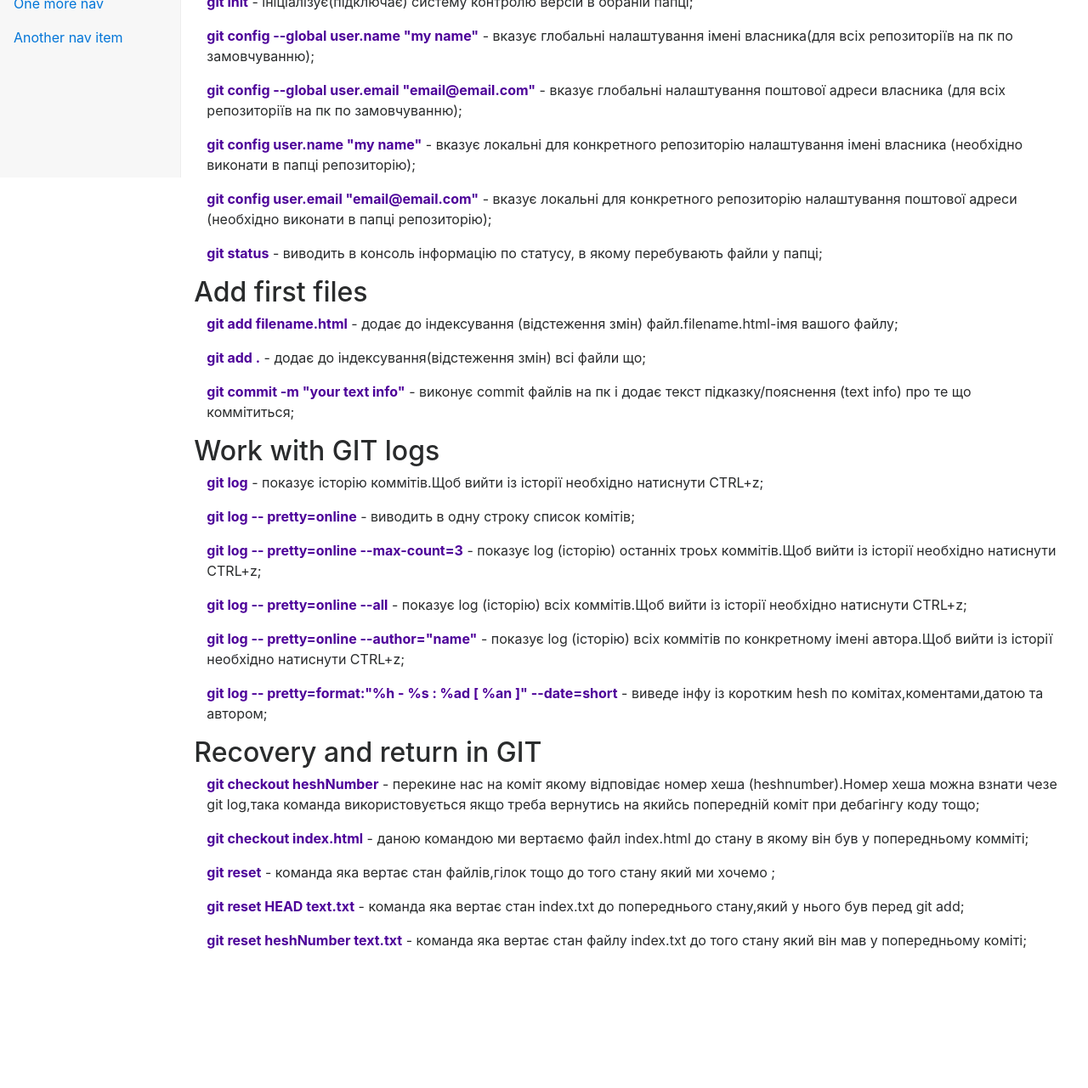
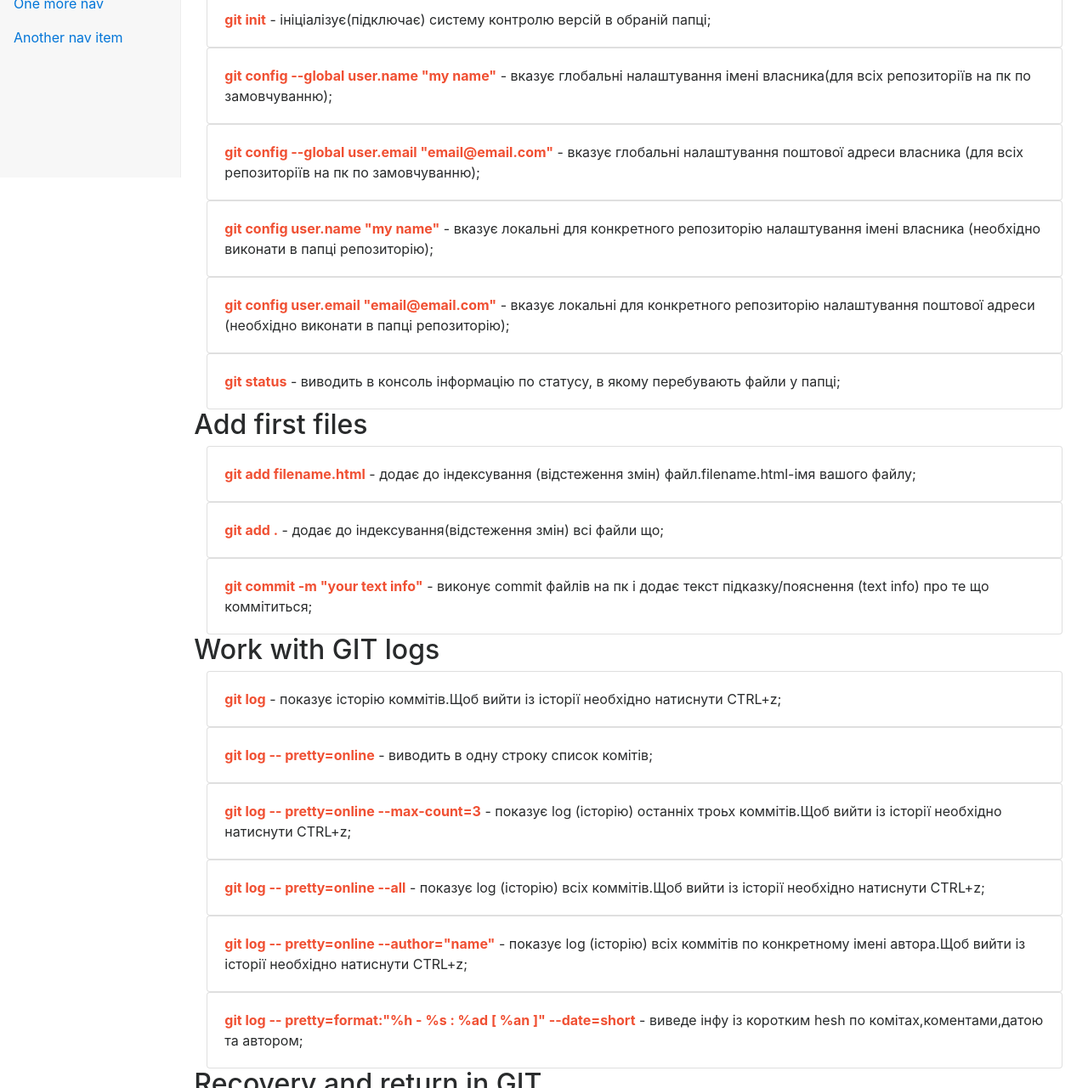
Before and after one commit to welio/GitTps, a plain HTML site: page index.html in a window 1280 px wide. Shown: the part 591-1872 px from the top of the page at 85% size. Before the commit the page ends 1726 px from the top, so only its background shows below. Drawn offline with nearby package versions, Linux system fonts and the light colour scheme; a script that the page names is missing.

Commit message:
add         <div class=card>

```diff
--- a/dashboard.css
+++ b/dashboard.css
@@ -70,5 +70,5 @@ h1 {
 }
 .codeColor
 {
- color: #4d0099;
+ color: #F05033;
 }
--- a/index.html
+++ b/index.html
@@ -125,80 +125,118 @@
             <h2>Git is easy :)</h2>
   <h2>Start GIT</h2>
     <div class="container">
-<p>
+      <div class="card">
+          <div class="card-block">
         <b class="codeColor">git init</b> - ініціалізує(підключає) систему контролю версій в обраній папці;
-</p>
-<p>
+          </div>
+      </div>
+    <div class="card">
+          <div class="card-block">
         <b class="codeColor">git config --global user.name "my name"</b> - вказує глобальні налаштування імені власника(для всіх репозиторіїв на пк по замовчуванню);
-</p>
-<p>
+          </div>
+    </div>
+  <div class="card">
+    <div class="card-block">
     <b class="codeColor">git config --global user.email "email@email.com"</b> - вказує глобальні налаштування поштової адреси власника (для всіх репозиторіїв на пк по замовчуванню);
-</p>
-<p>
+  </div>
+  </div>
+  <div class="card">
+    <div class="card-block">
     <b class="codeColor">git config user.name "my name"</b> - вказує локальні для конкретного репозиторію налаштування імені власника (необхідно виконати в папці репозиторію);
-</p>
-<p>
+  </div>
+  </div>
+  <div class="card">
+    <div class="card-block">
     <b class="codeColor">git config user.email "email@email.com"</b> - вказує локальні для конкретного репозиторію налаштування поштової адреси (необхідно виконати в папці репозиторію);
-</p>
-<p>
+  </div>
+  </div>
+  <div class="card">
+    <div class="card-block">
     <b class="codeColor">git status</b> - виводить в консоль інформацію по статусу, в якому перебувають файли у папці;
-</p>
+  </div>
+  </div>
   </div>
         <a name="Addfirstfiles"></a>
     <h2>Add first files</h2>
   <div class="container">
-<p>
+        <div class="card">
+          <div class="card-block">
             <b class="codeColor">git add filename.html</b> - додає до індексування (відстеження змін) файл.filename.html-імя вашого файлу;
-</p>
-<p>
+          </div>
+        </div>
+      <div class="card">
+          <div class="card-block">
             <b class="codeColor">git add .</b> - додає до індексування(відстеження змін) всі файли що;
-</p>
-<p>
+          </div>
+      </div>
+      <div class="card">
+          <div class="card-block">
             <b class="codeColor">git commit -m "your text info"</b> - виконує commit файлів на пк і додає текст підказку/пояснення (text info) про те що коммітиться;
-</p>
           </div>
+        </div>
+  </div>
+
   <h2>Work with GIT logs</h2>
+
   <div class="container">
-<p>
+        <div class="card">
+          <div class="card-block">
     <b class="codeColor">git log</b> - показує історію коммітів.Щоб вийти із історії необхідно натиснути CTRL+z;
-</p>
-<p>
+          </div>
+        </div>
+        <div class="card">
+          <div class="card-block">
     <b class="codeColor">git log -- pretty=online</b> - виводить в одну строку список комітів;
-</p>
-<p>
+          </div>
+        </div>
+        <div class="card">
+          <div class="card-block">
     <b class="codeColor">git log -- pretty=online --max-count=3</b> - показує log (історію) останніх троьх коммітів.Щоб вийти із історії необхідно натиснути CTRL+z;
-</p>
-<p>
+          </div>
+        </div>
+        <div class="card">
+          <div class="card-block">
     <b class="codeColor">git log -- pretty=online --all</b> - показує log (історію) всіх коммітів.Щоб вийти із історії необхідно натиснути CTRL+z;
-</p>
-<p>
+          </div>
+        </div>
+        <div class="card">
+          <div class="card-block">
     <b class="codeColor">git log -- pretty=online --author="name"</b> - показує log (історію) всіх коммітів по конкретному імені автора.Щоб вийти із історії необхідно натиснути CTRL+z;
-</p>
-<p>
+          </div>
+        </div>
+        <div class="card">
+          <div class="card-block">
     <b class="codeColor">git log -- pretty=format:"%h - %s : %ad [ %an ]" --date=short</b> - виведе інфу із коротким hesh по комітах,коментами,датою та автором;
-</p>
+          </div>
+        </div>
   </div>
     <h2>Recovery and return in GIT</h2>
   <div class="container">
-<p>
+        <div class="card">
+          <div class="card-block">
     <b class="codeColor">git checkout heshNumber</b> - перекине нас на коміт якому відповідає номер хеша (heshnumber).Номер хеша можна взнати чезе git log,така команда використовується якщо треба вернутись на якийсь попередній коміт при дебагінгу коду тощо;
-</p>
-<p>
-<p>
+          </div>
+        </div>
+        <div class="card">
+          <div class="card-block">
     <b class="codeColor">git checkout index.html</b> - даною командою ми вертаємо файл index.html до стану в якому він був у попередньому комміті;
-</p>
-<p>
-<p>
+          </div>
+        </div>
+        <div class="card">
+          <div class="card-block">
     <b class="codeColor">git reset</b> - команда яка вертає стан файлів,гілок тощо до того стану який ми хочемо ;
-</p>
-<p>
-<p>
+          </div>
+        </div>
+        <div class="card">
+          <div class="card-block">
     <b class="codeColor">git reset HEAD text.txt</b> - команда яка вертає стан index.txt до попереднього стану,який у нього був перед git add;
-</p>
-<p>
-<p>
+          </div>
+        </div>
+        <div class="card">
+          <div class="card-block">
     <b class="codeColor">git reset heshNumber text.txt</b> - команда яка вертає стан файлу index.txt до того стану який він мав у попередньому коміті;
-</p>
+          </div>
+        </div>
   </div>
   <!-- End of tips-->
             </div>
```
Lines whose indentation alone changed are shown as unchanged.
